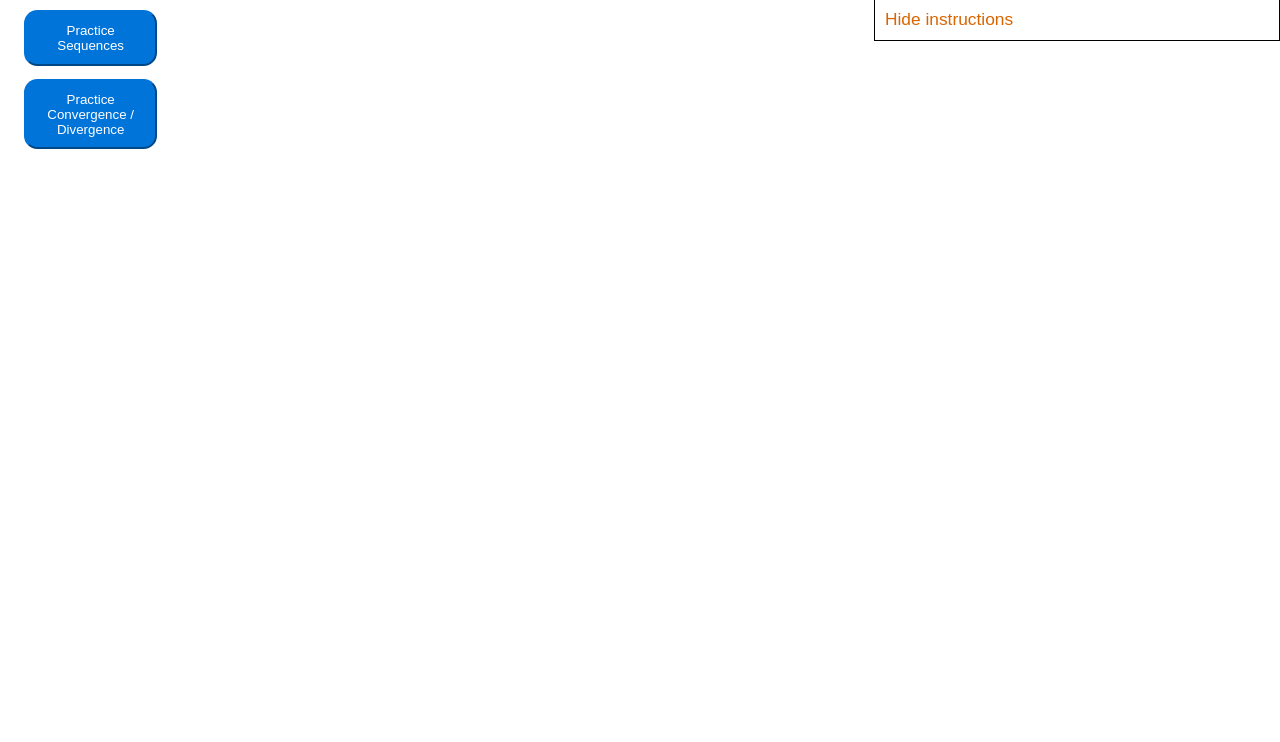
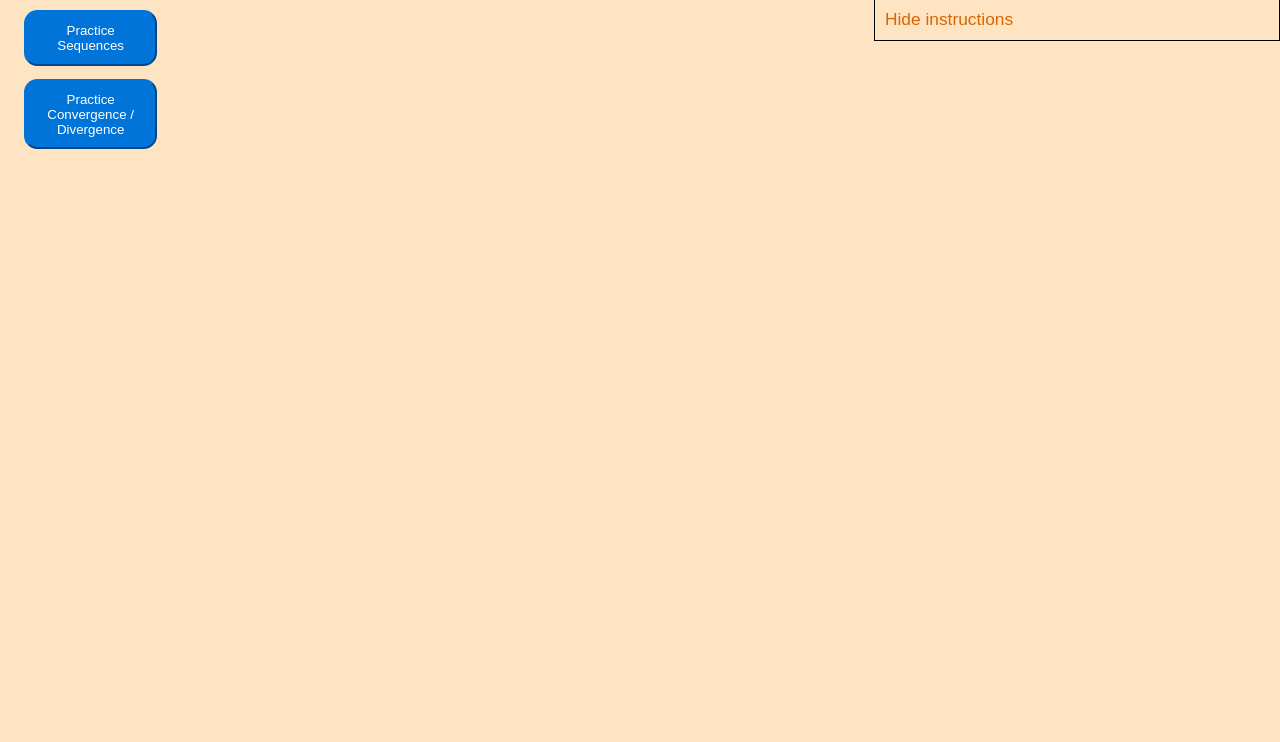
Before and after one commit to alsaadza/alza244.github.io, a plain HTML site: page index.html in a window 1280 px wide. Shown: the part 120-862 px from the top of the page. Drawn offline with Linux system fonts and the light colour scheme; a web font is replaced by a local one.

Commit message:
Add files via upload

```diff
--- a/fonts.css
+++ b/fonts.css
@@ -6,6 +6,7 @@ html,body{
     font-style: normal;
     font-size: 16px;
     text-rendering: optimizeLegibility;
+    background: bisque;
 
 }
 
--- a/integrals/fonts.css
+++ b/integrals/fonts.css
@@ -6,6 +6,7 @@ html,body{
     font-style: normal;
     font-size: 16px;
     text-rendering: optimizeLegibility;
+    background: bisque;
 
 }
 
--- a/sequences/fonts.css
+++ b/sequences/fonts.css
@@ -6,6 +6,7 @@ html,body{
     font-style: normal;
     font-size: 16px;
     text-rendering: optimizeLegibility;
+    background: bisque;
 
 }
 
--- a/series/fonts.css
+++ b/series/fonts.css
@@ -6,6 +6,7 @@ html,body{
     font-style: normal;
     font-size: 16px;
     text-rendering: optimizeLegibility;
+    background: bisque;
 
 }
 
```
